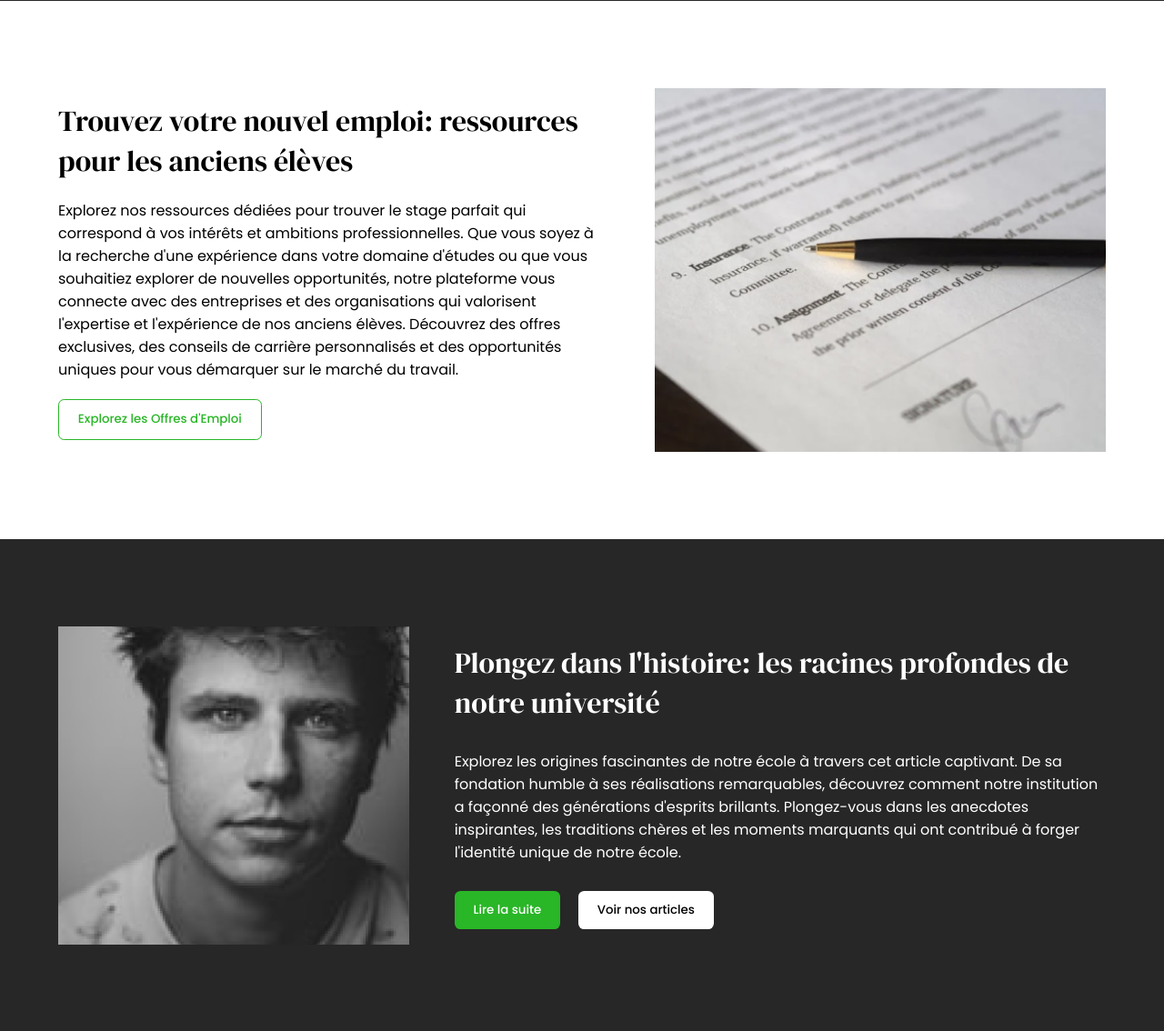
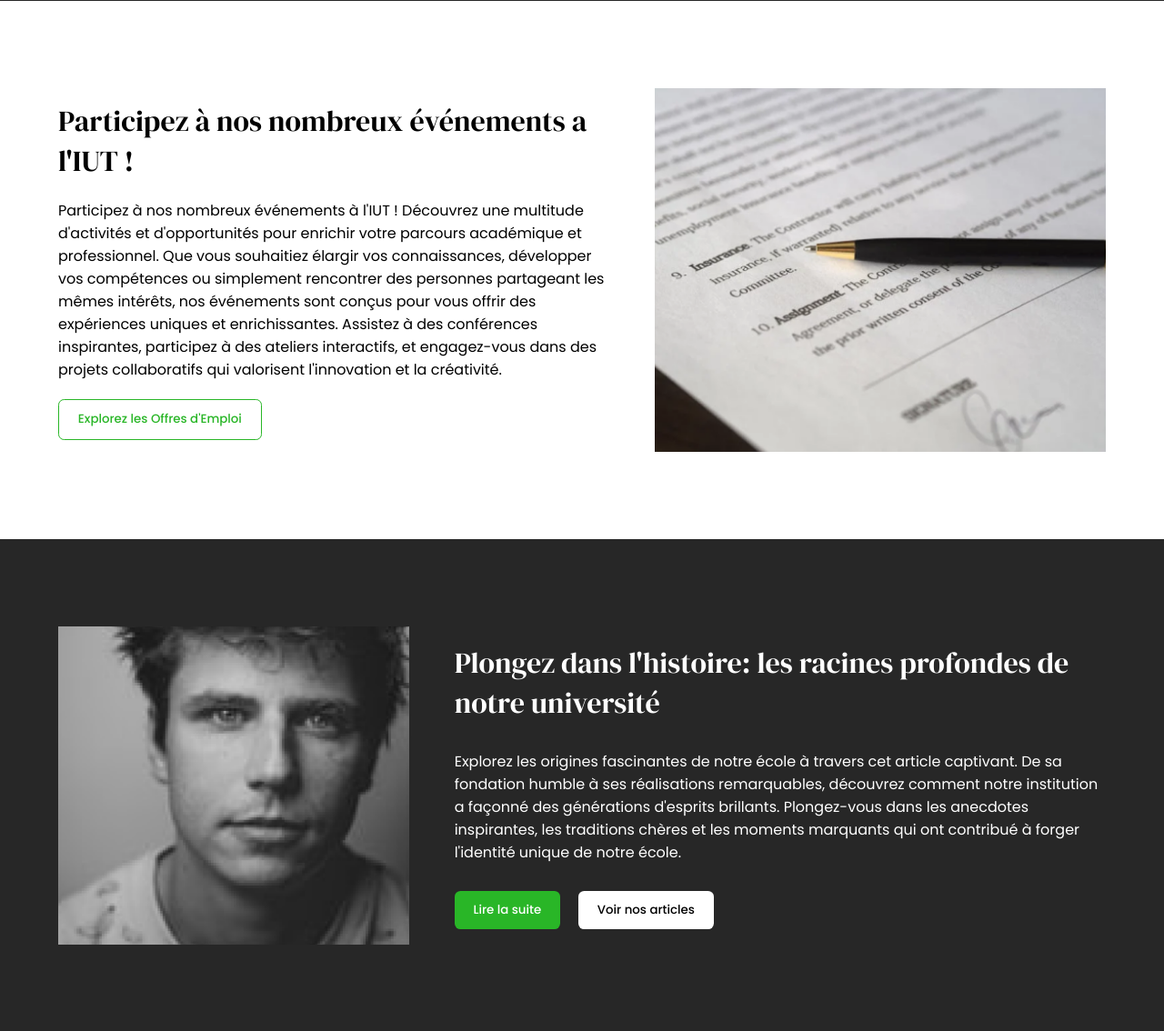
Before and after one commit to Sevan-Dev/sae_2.06.05, a PHP site: page / in a window 1280 px wide. Shown: the part 1256-2390 px from the top of the page at 91% size. Run offline with PHP 8.4, Linux system fonts and the light colour scheme.

Commit message:
Ptits ajouts

```diff
--- a/css/index.css
+++ b/css/index.css
@@ -247,12 +247,12 @@ section.annuaire_setion .img_container {
 section.emplois_section {
   gap: 50px;
 }
+
 section.emplois_section .left {
   display: flex;
   flex-direction: column;
   width: 55%;
   gap: 20px;
-  align-items: center;
   justify-content: center;
 }
 
--- a/evenements.php
+++ b/evenements.html
@@ -50,8 +50,10 @@
       </div>
     </nav>
 
-    <section class="hero_section">
+    <section class="hero">
       <h1 class="title">Les évenements à l'IUT</h1>
+      <div class="parallax"></div>
+
     </section>
 
     <section class="offres_container">
--- a/index.html
+++ b/index.html
@@ -87,17 +87,9 @@
 
     <section class="emplois_section">
       <div class="left">
-        <h2>Trouvez votre nouvel emploi: ressources pour les anciens élèves</h2>
+        <h2>Participez à nos nombreux événements a l'IUT !</h2>
         <p class="description">
-          Explorez nos ressources dédiées pour trouver le stage parfait qui
-          correspond à vos intérêts et ambitions professionnelles. Que vous
-          soyez à la recherche d'une expérience dans votre domaine d'études ou
-          que vous souhaitiez explorer de nouvelles opportunités, notre
-          plateforme vous connecte avec des entreprises et des organisations qui
-          valorisent l'expertise et l'expérience de nos anciens élèves.
-          Découvrez des offres exclusives, des conseils de carrière
-          personnalisés et des opportunités uniques pour vous démarquer sur le
-          marché du travail.
+          Participez à nos nombreux événements à l'IUT ! Découvrez une multitude d'activités et d'opportunités pour enrichir votre parcours académique et professionnel. Que vous souhaitiez élargir vos connaissances, développer vos compétences ou simplement rencontrer des personnes partageant les mêmes intérêts, nos événements sont conçus pour vous offrir des expériences uniques et enrichissantes. Assistez à des conférences inspirantes, participez à des ateliers interactifs, et engagez-vous dans des projets collaboratifs qui valorisent l'innovation et la créativité.
         </p>
         <button class="outlined-green-btn">Explorez les Offres d'Emploi</button>
       </div>
```
Also changed, not shown: css/evenements.css (+24 -16 lines).
